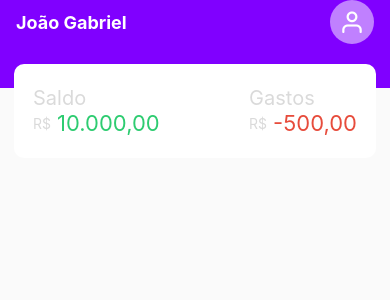
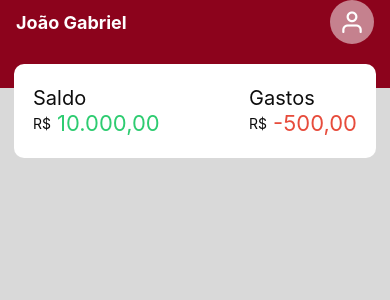
Before and after one commit to joaoAlvesProgramador/AppFinancas, a React Native app: screen / in a window 390 px wide. Shown: the top 300 px of the page. Built offline with nearby package versions, Linux system fonts and the light colour scheme.

Commit message:
changed colors

```diff
--- a/src/components/balence/index.js
+++ b/src/components/balence/index.js
@@ -54,14 +54,14 @@ const styles=StyleSheet.create({
     },
     itemTitle:{
         fontSize:20,
-        color:'#DADADA'
+        color:'#0D0D0D'
     },
     content:{
         flexDirection:'row',
         alignItems:'center',
     },
     currencySymbol:{
-        color:'#DADADA',
+        color:'#0D0D0D',
         marginRight:6,
     },
     balance:{
--- a/src/components/header/index.js
+++ b/src/components/header/index.js
@@ -25,7 +25,7 @@ export default function Header({ name }){
 
 const styles=StyleSheet.create({
     container:{
-        backgroundColor:'#8000ff',
+        backgroundColor:'#8C031C',
         flexDirection:'row',
         paddingStart:16,
         paddingEnd:16,
--- a/src/pages/Home/index.js
+++ b/src/pages/Home/index.js
@@ -16,6 +16,6 @@ export default function Home() {
 const styles = StyleSheet.create({
   container: {
     flex: 1,
-    backgroundColor: '#fafafa',
+    backgroundColor: '#D9D9D9',
   },
 });
```
